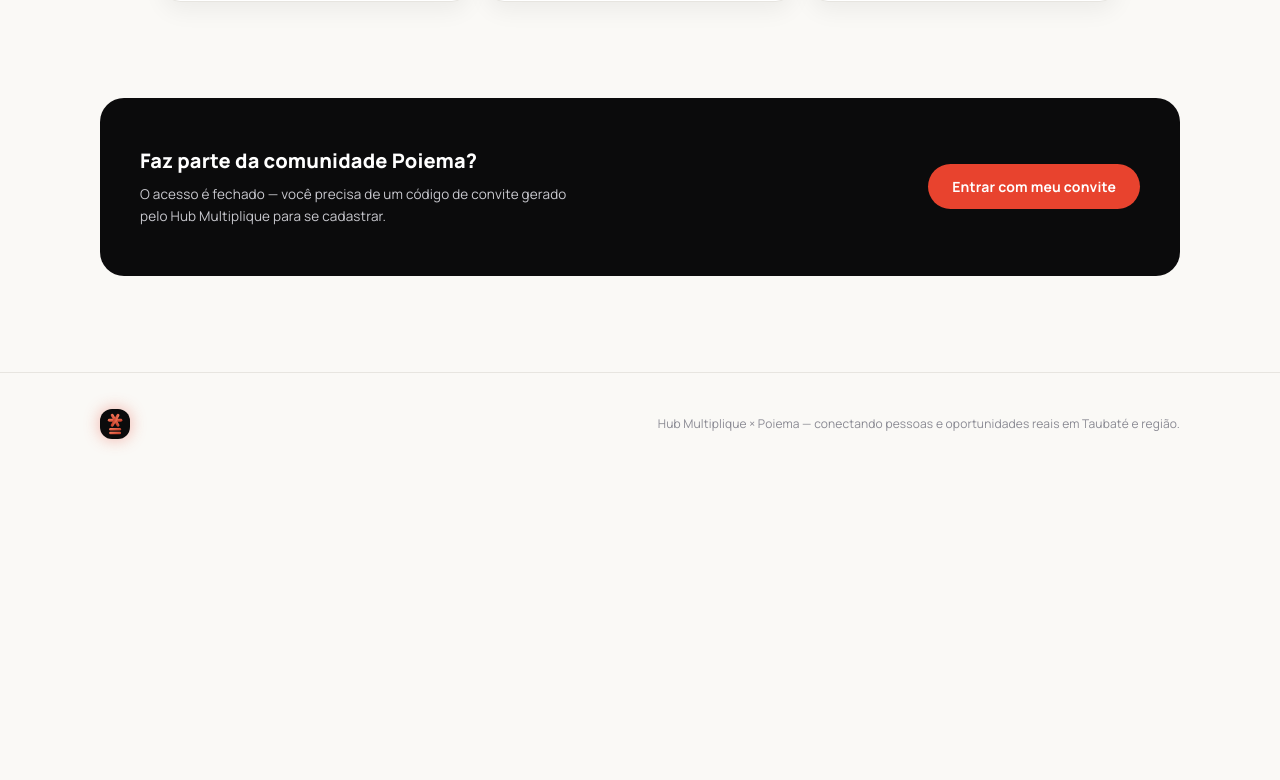
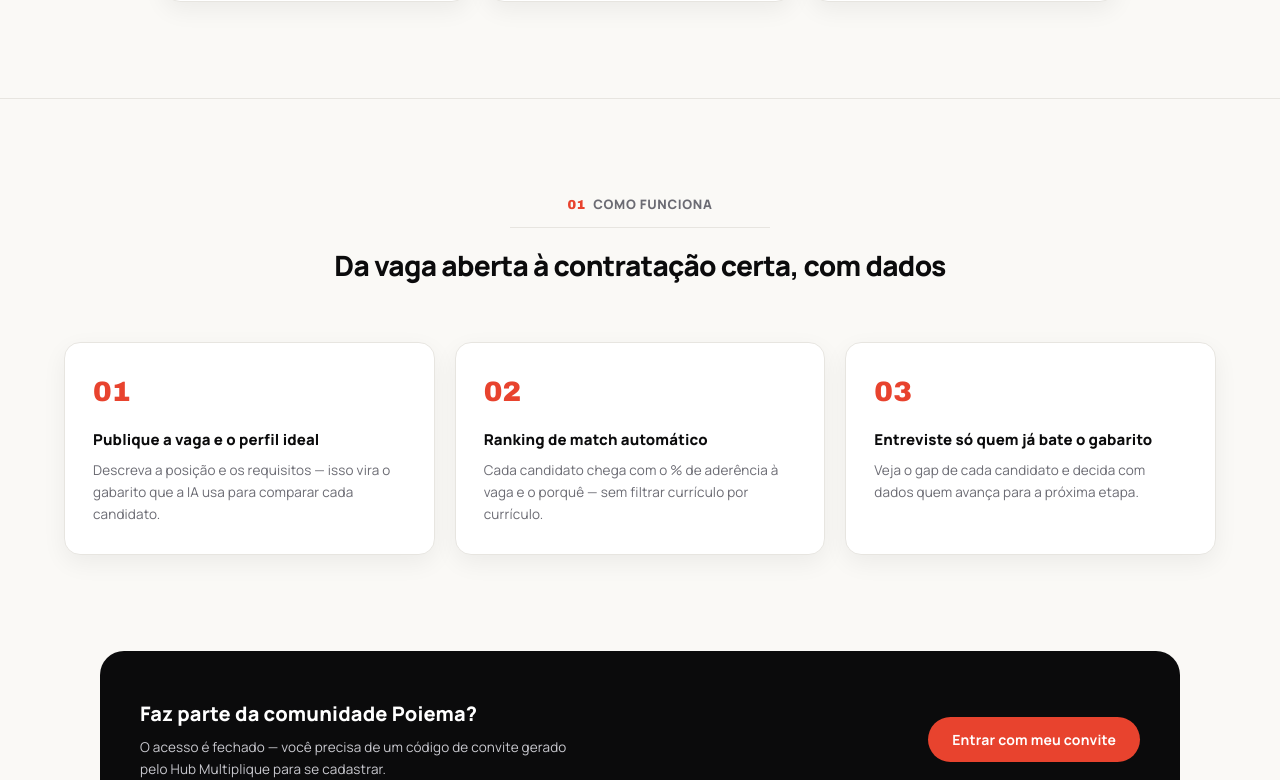
Before and after one commit to Dsguedes0/HUB-Multiplique-web-, a Next.js app: page / in a window 1280 px wide. Shown: the part 1125-1905 px from the top of the page. Before the commit the page ends 1600 px from the top, so only its background shows below. Built offline with nearby package versions, Linux system fonts and the light colour scheme; no server answers; the database is empty.

Commit message:
Adiciona seção 'Como funciona' para empresas na landing page

```diff
--- a/src/app/login/page.tsx
+++ b/src/app/login/page.tsx
@@ -60,7 +60,7 @@
           </ul>
         </div>
         <div className="relative z-10 mt-10 border-t border-white/10 pt-5 text-[12.5px] text-hub-muted">
-          Hub Multiplique × Poiema — conectando pessoas e oportunidades reais em Taubaté e região.
+          Hub Multiplique × Poiema — conectando pessoas e oportunidades reais.
         </div>
       </div>
 
--- a/src/app/page.tsx
+++ b/src/app/page.tsx
@@ -46,6 +46,24 @@
     n: "03",
     titulo: "Trilha de desenvolvimento com IA",
     desc: "O gap entre seu perfil e a vaga vira um plano prático: cursos, projetos e prazos sugeridos.",
+  },
+];
+
+const PASSOS_EMPRESA = [
+  {
+    n: "01",
+    titulo: "Publique a vaga e o perfil ideal",
+    desc: "Descreva a posição e os requisitos — isso vira o gabarito que a IA usa para comparar cada candidato.",
+  },
+  {
+    n: "02",
+    titulo: "Ranking de match automático",
+    desc: "Cada candidato chega com o % de aderência à vaga e o porquê — sem filtrar currículo por currículo.",
+  },
+  {
+    n: "03",
+    titulo: "Entreviste só quem já bate o gabarito",
+    desc: "Veja o gap de cada candidato e decida com dados quem avança para a próxima etapa.",
   },
 ];
 
@@ -150,6 +168,31 @@
         </div>
       </section>
 
+      {/* Como funciona (empresas) */}
+      <section id="como-funciona-empresas" className="border-t border-hub-line bg-hub-paper px-5 py-16 sm:px-7 md:px-16 md:py-24">
+        <Reveal className="mb-10 text-center md:mb-14">
+          <div className="mx-auto mb-4 flex max-w-[260px] items-baseline justify-center gap-2 border-b border-hub-line pb-3">
+            <span className="hub-section-tag">01</span>
+            <span className="text-[13px] font-extrabold uppercase tracking-wider text-hub-muted-2">Como funciona</span>
+          </div>
+          <h2 className="text-[28px] font-extrabold tracking-tight">Da vaga aberta à contratação certa, com dados</h2>
+        </Reveal>
+        <div className="grid gap-5 md:grid-cols-3">
+          {PASSOS_EMPRESA.map((p, i) => (
+            <Reveal key={p.n} delay={i * 90} className="h-full">
+              <div className="group relative h-full overflow-hidden rounded-2xl border border-hub-line bg-white p-7 shadow-[0_8px_24px_rgba(0,0,0,.06)] transition-all duration-[240ms] ease-[cubic-bezier(.22,1,.36,1)] hover:-translate-y-1 hover:shadow-[0_16px_36px_rgba(0,0,0,.12)]">
+                <span className="absolute inset-x-0 top-0 h-[3px] origin-left scale-x-0 bg-hub-red transition-transform duration-300 ease-out group-hover:scale-x-100" />
+                <div className="mb-4 font-display text-[28px] text-hub-red transition-transform duration-300 ease-out group-hover:-translate-y-0.5">
+                  {p.n}
+                </div>
+                <div className="mb-2 text-[15px] font-extrabold">{p.titulo}</div>
+                <p className="text-[13.5px] leading-relaxed text-hub-muted-2">{p.desc}</p>
+              </div>
+            </Reveal>
+          ))}
+        </div>
+      </section>
+
       {/* CTA final */}
       <section className="px-5 pb-16 sm:px-7 md:px-16 md:pb-24">
         <Reveal className="mx-auto flex max-w-[1080px] flex-col items-center justify-between gap-6 rounded-[24px] bg-hub-black px-6 py-10 text-center text-white sm:px-10 sm:py-12 md:flex-row md:text-left">
@@ -173,7 +216,7 @@
         <div className="mx-auto flex max-w-[1080px] flex-col items-center gap-4 text-center md:flex-row md:justify-between md:text-left">
           <LogoMark size={30} id="footer" />
           <div className="text-[12px] text-hub-muted">
-            Hub Multiplique × Poiema — conectando pessoas e oportunidades reais em Taubaté e região.
+            Hub Multiplique × Poiema — conectando pessoas e oportunidades reais.
           </div>
         </div>
       </footer>
```
